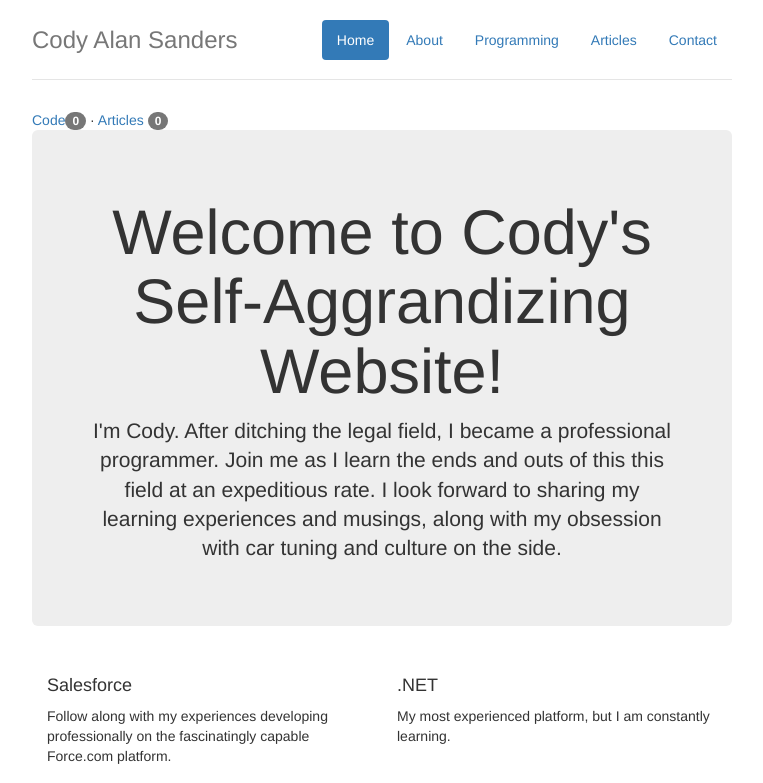
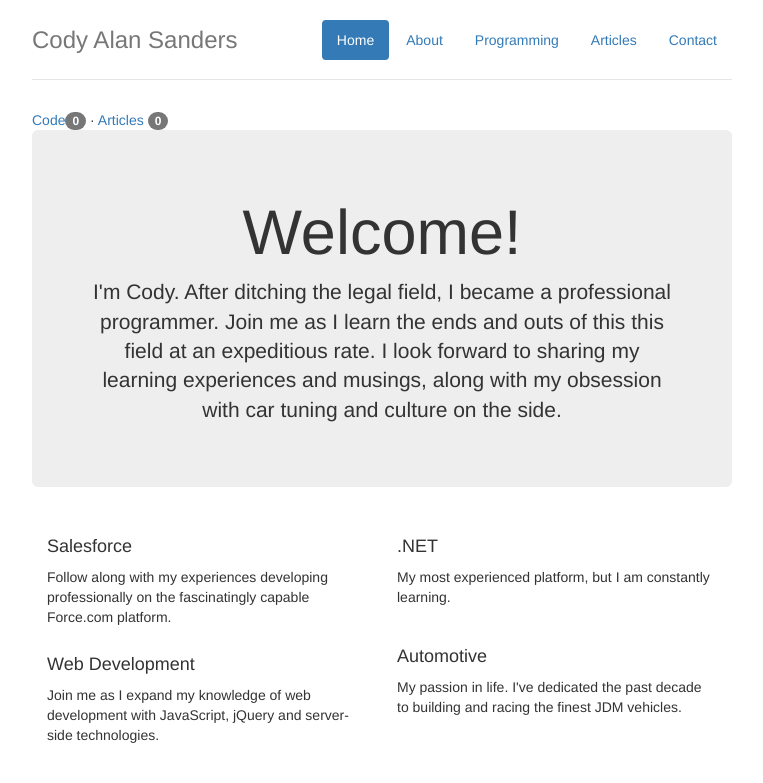
Before and after one commit to CodyAlanSanders/codyalansanders.github.io, a plain HTML site: page index.html in a window 1280 px wide. Shown: the top 783 px of the page, without its empty margins (258-1021 px from the left). Drawn offline with Linux system fonts and the light colour scheme.

Commit message:
Fixed Back
Heading

```diff
--- a/index.html
+++ b/index.html
@@ -37,7 +37,7 @@
 	  <a href="programming.html">Code<span class="badge">0</span></a> &middot; <a href="articles.html">Articles <span class="badge">0</span></a>
 
       <div class="jumbotron">
-        <h1>Welcome to Cody's Self-Aggrandizing Website!</h1>
+        <h1>Welcome!</h1>
         <p class="lead">I'm Cody. After ditching the legal field, I became a professional programmer. Join me as I learn the ends and outs of this this field at an expeditious rate. I look forward to sharing my learning experiences and musings, along with my obsession with car tuning and culture on the side.</p>
         <!--<p><a class="btn btn-lg btn-success" href="#" role="button">Sign up today</a></p>-->
       </div>
```
